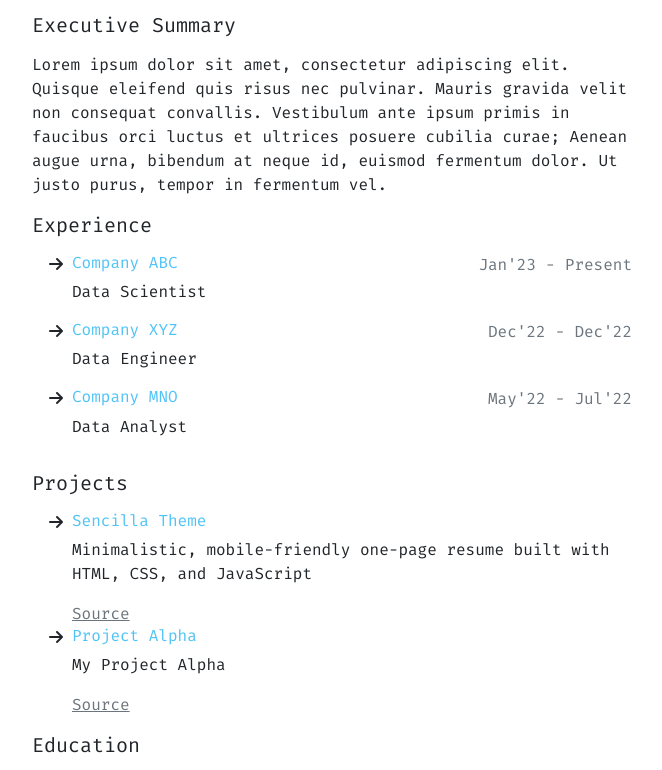
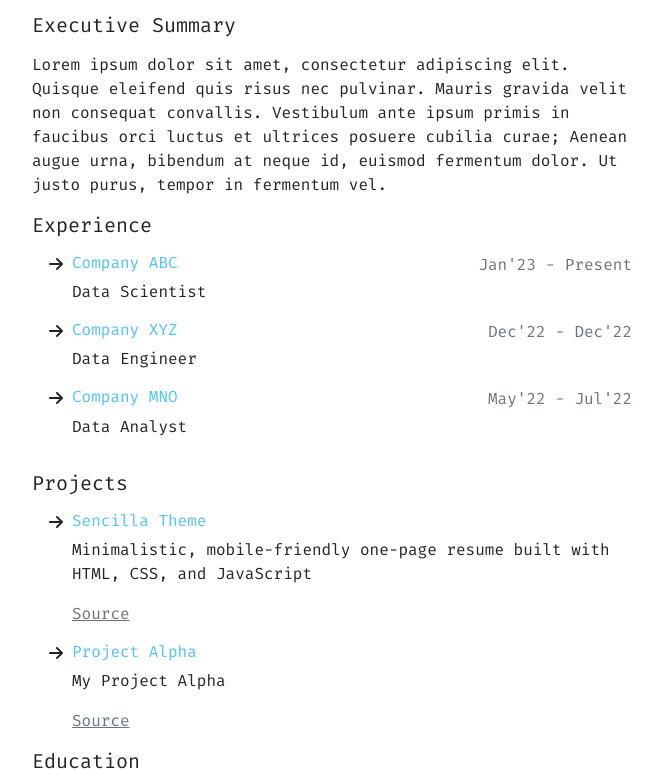
Before and after one commit to eldoraboo/sencilla-theme, a plain HTML site: page blueberry.html in a window 1280 px wide. Shown: the part 185-955 px from the top of the page, without its empty margins (308-970 px from the left). Drawn offline with nearby package versions, Linux system fonts and the light colour scheme.

Commit message:
fix bugs

```diff
--- a/blueberry.html
+++ b/blueberry.html
@@ -128,6 +128,8 @@
                 <p>Minimalistic, mobile-friendly one-page resume built with HTML, CSS, and JavaScript</p>
                 <a href="https://github.com/eldoraboo/sencilla-theme" class="link-secondary">Source</a>
             </li>
+        </ul>
+        <ul class="fa-ul">
             <li>
                 <span class="fa-li"><i class="fa-solid fa-arrow-right"></i></span>
                 <h6 style="color: #4fc3f7">Project Alpha</h6>
```
Also changed, not shown: grape.html (+2 -0 lines), index.html (+2 -0 lines), kiwi.html (+2 -0 lines), orange.html (+2 -0 lines).
